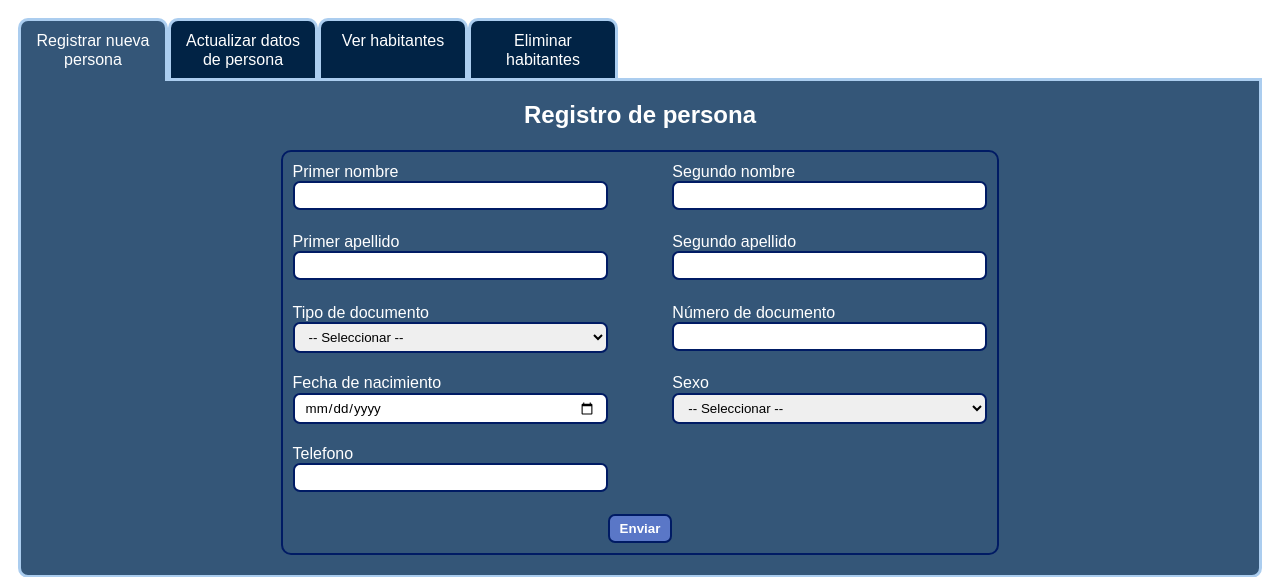
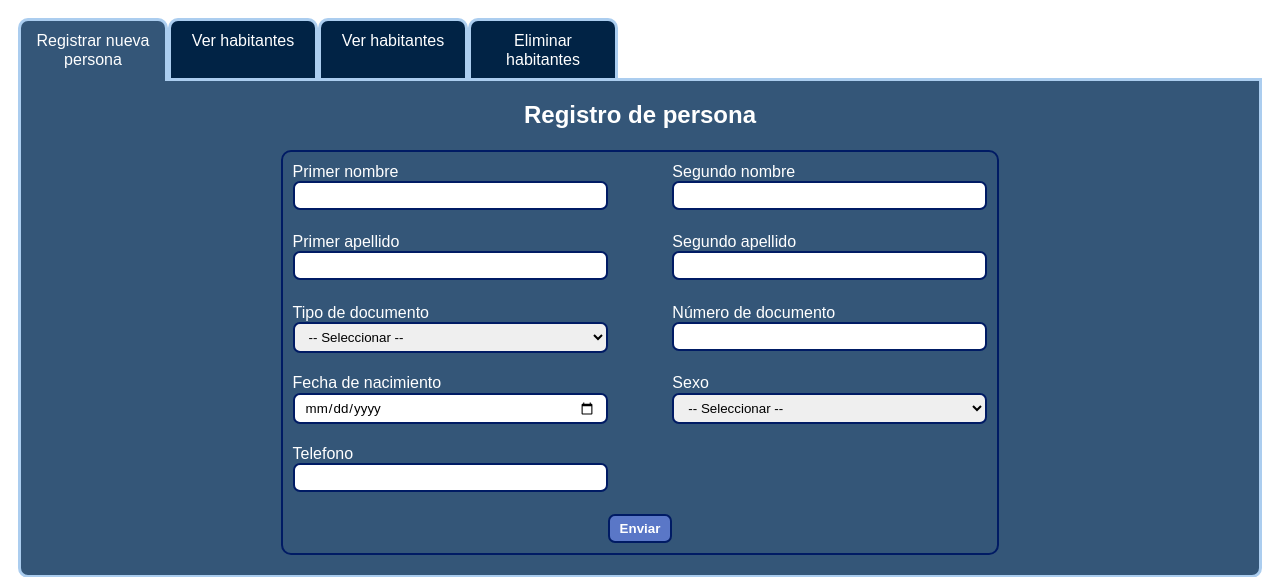
Before and after one commit to AndersonMorales08/Lab_0-CRUD, a Flask app: page /habitantes in a window 1280 px wide. Shown: the top 577 px of the page. Run offline with Flask 3, Linux system fonts and the light colour scheme.

Commit message:
Modificación habitantes

```diff
--- a/templates/habitantes.html
+++ b/templates/habitantes.html
@@ -24,7 +24,7 @@
                 </div>
             </div>
             <div id="tab2" class="tab">
-                <a href="#tab2">Actualizar datos de persona</a>
+                <a href="#tab2">Ver habitantes</a>
                 <div class="tab-content">
                     <h2>Actualizar datos de persona</h2>
                     <p>Lorem ipsum ...</p>
```
